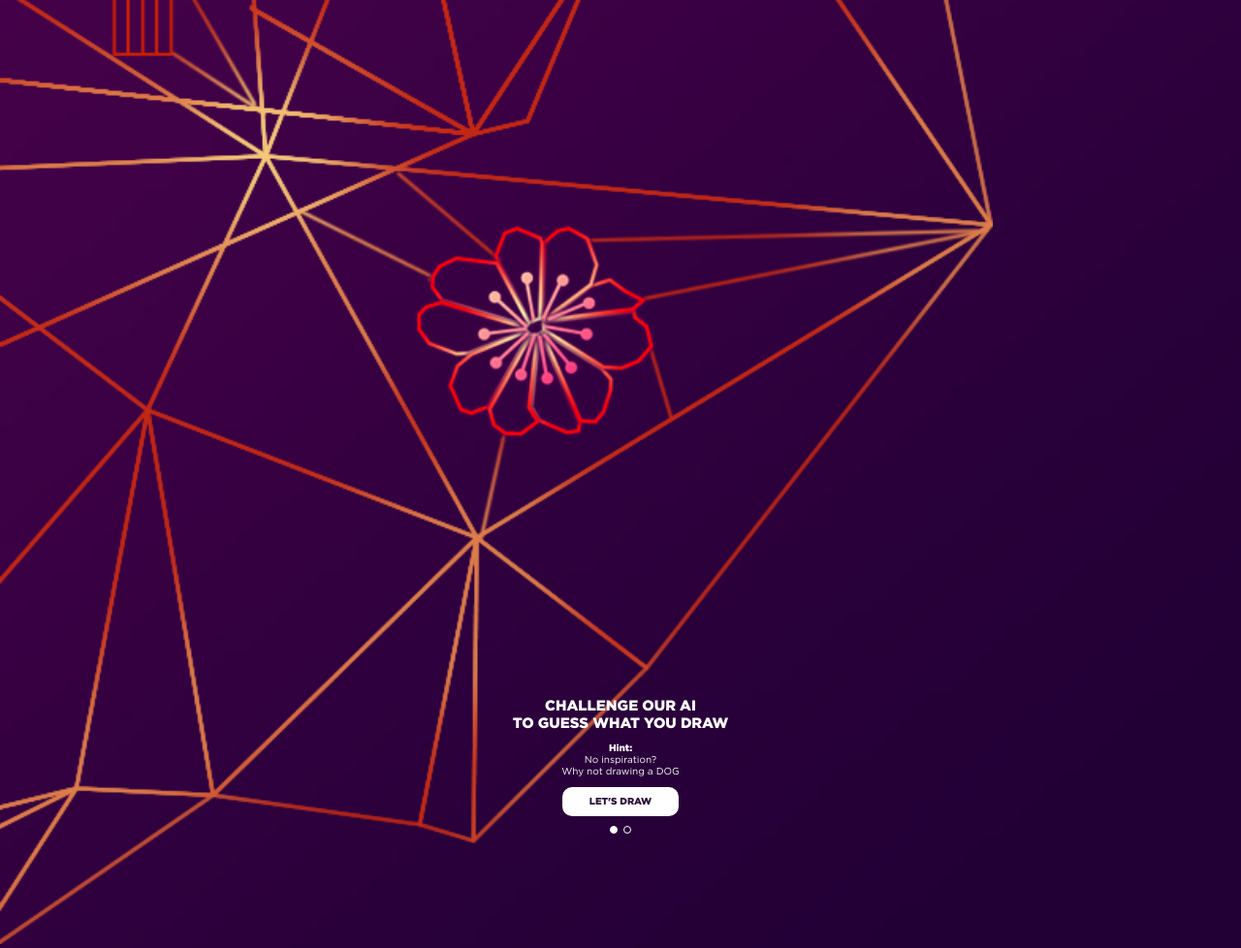
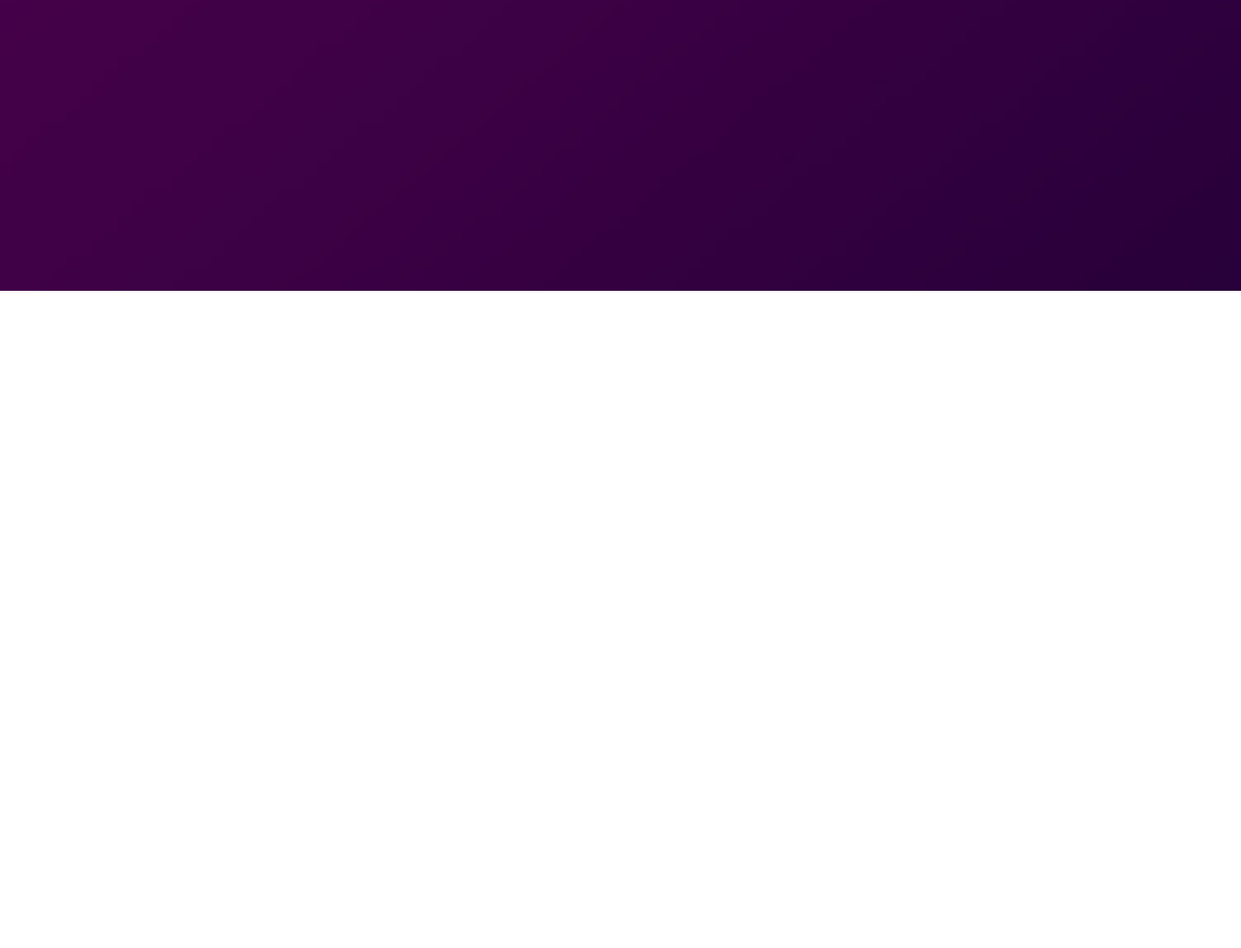
Before and after one commit to ahungdev/prodev, a website: page app/index.html in a window 1280 px wide. Shown: the part 500-1478 px from the top of the page at 97% size. After the commit the page ends 800 px from the top, so only its background shows below. Drawn offline with Linux system fonts and the light colour scheme.

Commit message:
delete code index
delete code index

```diff
--- a/app/index.html
+++ b/app/index.html
@@ -11,65 +11,6 @@
 <body>
 	<h1 class="hide">Name Site</h1>
 
-	<!-- <section class="landing">
-		<h2 class="hide">Landing</h2>
-		<img src="img/pattern-1.png" alt="" class="pattern pattern-1">
-		<div class="loader">
-			<img src="img/logo.png" alt="" class="img">
-			<p>Innovation that drives business</p>
-		</div>
-		<img src="img/pattern-2.png" alt="" class="pattern pattern-2">
-	</section> -->
-
-	<!-- <section class="home">
-		<h2 class="hide">Home</h2>
-		<img src="img/pattern-3.png" alt="" class="pattern-3">
-		<div class="home-body">
-			<div class="owl-carousel">
-				<div class="item">
-					<h3>Happy New Year of the Dog</h3>
-					<p>As leading digital agency, this year will we make sure that innovation brings you whatever you wish to drive your business forward.</p>
-					<p>Let us prove it to you with a little innovative game.</p>
-					<a href="#" class="btn btn-next">Next</a>
-				</div>
-				<div class="item">
-					<h3>Happy New Year of the Dog</h3>
-					<p>As leading digital agency, this year will we make sure that innovation brings you whatever you wish to drive your business forward.</p>
-					<p>Let us prove it to you with a little innovative game.</p>
-					<a href="#" class="btn btn-next">Next</a>
-				</div>
-			</div>
-			<div class="social">
-				<a href="#"><i class="fa fa-facebook" aria-hidden="true"></i></a>
-				<a href="#"><i class="fa fa-vimeo" aria-hidden="true"></i></a>
-				<a href="#"><i class="fa fa-dribbble" aria-hidden="true"></i></a>
-			</div>
-		</div>
-	</section> -->
-
-	<section class="start">
-		<h2 class="hide">Start</h2>
-		<img src="img/pattern-4.png" alt="" class="pattern-4">
-		<div class="start-body">
-			<div class="owl-carousel">
-				<div class="item">
-					<h3>Challenge our AI <span>to guess what you draw</span></h3>
-					<p><strong>Hint:</strong></p>
-					<p>No inspiration?</p>
-					<p>Why not drawing a DOG</p>
-					<a href="#" class="btn btn-next">Let's Draw</a>
-				</div>
-				<div class="item">
-					<h3>Challenge our AI <span>to guess what you draw</span></h3>
-					<p><strong>Hint:</strong></p>
-					<p>No inspiration?</p>
-					<p>Why not drawing a DOG</p>
-					<a href="#" class="btn btn-next">Let's Draw</a>
-				</div>
-			</div>
-		</div>
-	</section>
-
 	<script src="js/plugins.js"></script>
 	<script src="js/app.js"></script>
 </body>
```
